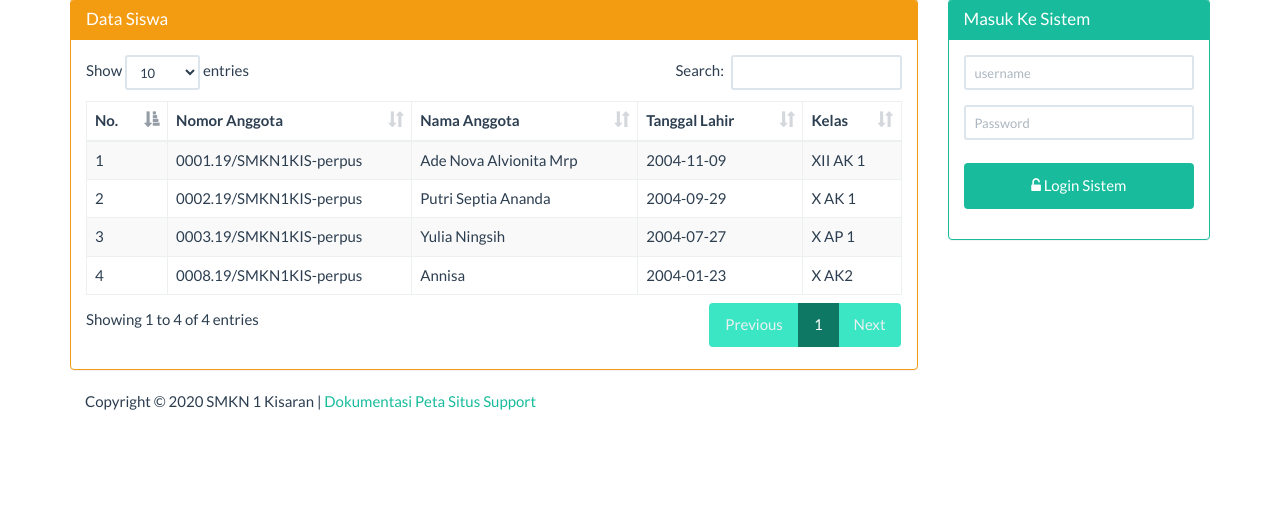
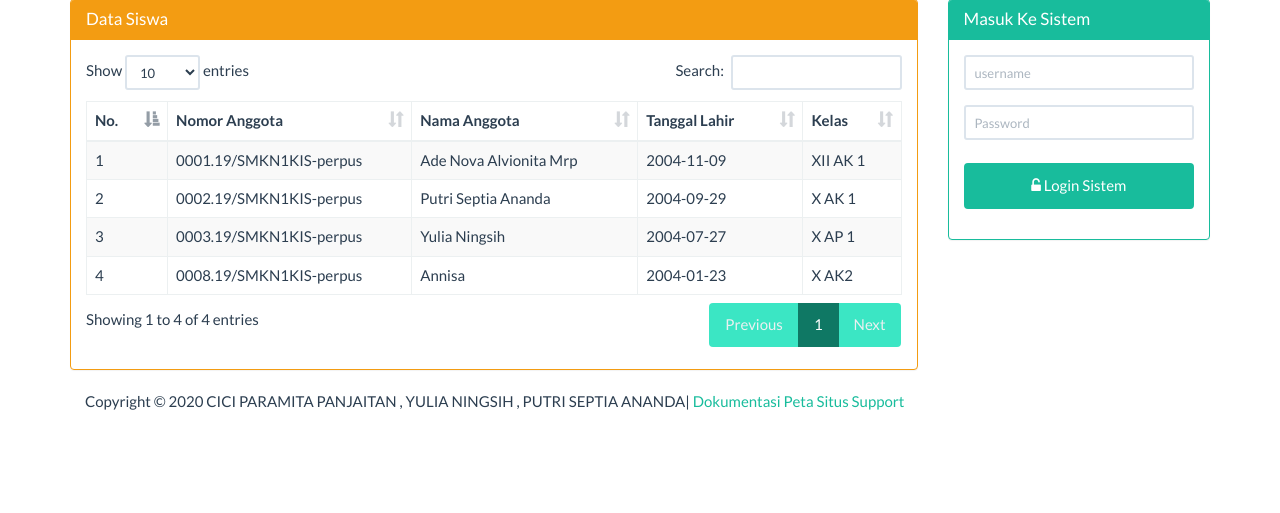
Before and after one commit to Uassource4cicipjtyuliputri/sistem-informasi-pengelolaan-data-siswa-anggota-perpustakaan-di-smkn-1-kisaran, a PHP site: page /index.php in a window 1280 px wide. Shown: the part 145-658 px from the top of the page. Run offline with PHP 8.4, Linux system fonts and the light colour scheme; data comes from the database, SQL or seed files in the repository.

Commit message:
Update footer.php

```diff
--- a/footer.php
+++ b/footer.php
@@ -1,7 +1,7 @@
 <div class="container">
     <div class="row">
         <div class="col-xs-12">
-            Copyright &COPY; <?= date('Y')?> SMKN 1 Kisaran |
+            Copyright &COPY; <?= date('Y')?> CICI PARAMITA PANJAITAN , YULIA NINGSIH , PUTRI SEPTIA ANANDA|
             <a href="#">Dokumentasi</a>
             <a href="#">Peta Situs</a>
             <a href="#">Support</a>
```
